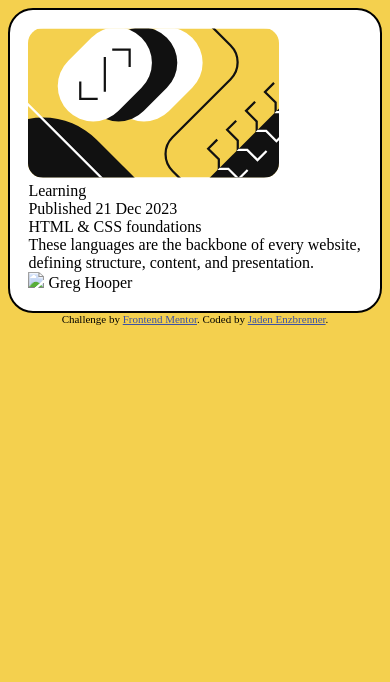
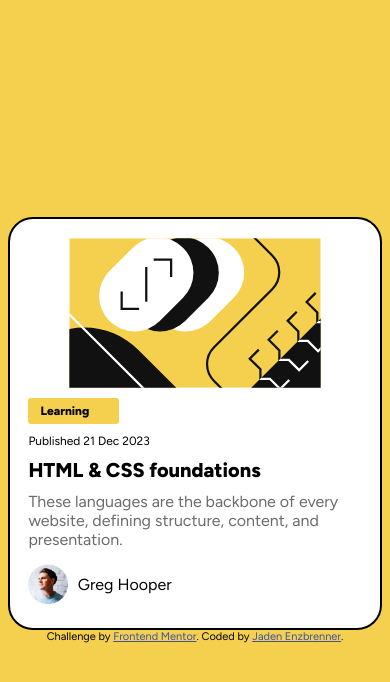
Before and after one commit to jadenenz/blog-preview-card, a plain HTML site: page index.html in a window 390 px wide. Drawn offline with Linux system fonts and the light colour scheme.

Commit message:
basic scaffolding and initial design for mobile done. need to clean up mobile design now

```diff
--- a/index.html
+++ b/index.html
@@ -10,6 +10,13 @@
       type="image/png"
       sizes="32x32"
       href="./assets/images/favicon-32x32.png"
+    />
+
+    <link rel="preconnect" href="https://fonts.googleapis.com" />
+    <link rel="preconnect" href="https://fonts.gstatic.com" crossorigin />
+    <link
+      href="https://fonts.googleapis.com/css2?family=Figtree:ital,wght@0,300..900;1,300..900&display=swap"
+      rel="stylesheet"
     />
 
     <title>Frontend Mentor | Blog preview card</title>
@@ -25,7 +32,13 @@
       }
 
       body {
+        font-family: "Figtree", sans-serif;
         background-color: hsl(47, 88%, 63%);
+        display: flex;
+        height: 100vh;
+        flex-direction: column;
+        align-items: center;
+        justify-content: center;
       }
 
       .preview-container {
@@ -34,6 +47,42 @@
         border-radius: 25px;
         border: 2px solid black;
         display: flex;
+      }
+
+      .inner-content {
+        display: flex;
+        flex-direction: column;
+        gap: 10px;
+      }
+
+      .tag {
+        display: flex;
+        background-color: hsl(47, 88%, 63%);
+        padding: 0.5em 1em;
+        font-size: 12px;
+        font-weight: 800;
+        border-radius: 3px;
+        width: 20%;
+      }
+
+      .published-date {
+        font-size: 12px;
+      }
+
+      .blog-title {
+        font-weight: 800;
+        font-size: 1.25em;
+      }
+
+      .blog-description {
+        color: hsl(0, 0%, 42%);
+      }
+
+      .blog-author {
+        display: flex;
+        flex-direction: row;
+        align-items: center;
+        gap: 10px;
       }
     </style>
   </head>
@@ -44,105 +93,6 @@
           src="assets/images/illustration-article.svg"
           style="height: 150px; border-radius: 15px"
         />
-        <!-- <svg
-          xmlns="http://www.w3.org/2000/svg"
-          width="336"
-          height="201"
-          fill="none"
-          viewBox="0 0 336 201"
-          style="border-radius: 15px"
-        >
-          <g clip-path="url(#a)">
-            <path fill="#F4D04E" d="M0 .5h336v200H0z" />
-            <rect
-              width="139"
-              height="95"
-              x="87.996"
-              y="77.729"
-              fill="#fff"
-              rx="47.5"
-              transform="rotate(-45 87.996 77.729)"
-            />
-            <rect
-              width="139"
-              height="95"
-              x="54.055"
-              y="77.729"
-              fill="#111"
-              rx="47.5"
-              transform="rotate(-45 54.055 77.729)"
-            />
-            <path
-              fill="#111"
-              d="M234.864 209.036 451.4-7.5l67.175 67.175-216.536 216.536z"
-            />
-            <rect
-              width="139"
-              height="95"
-              x="20.114"
-              y="77.729"
-              fill="#fff"
-              rx="47.5"
-              transform="rotate(-45 20.114 77.729)"
-            />
-            <rect
-              width="204.19"
-              height="270.554"
-              fill="#111"
-              rx="102.095"
-              transform="scale(-1 1) rotate(45 -103.887 14.564)"
-            />
-            <path
-              stroke="#fff"
-              stroke-width="3"
-              d="m6.69-357.5 135.583 135.727c12.481 12.494 12.481 32.737 0 45.231L-45.544 11.475c-12.481 12.494-12.481 32.737 0 45.23L107.088 209.5"
-            />
-            <path
-              stroke="#111"
-              stroke-width="3"
-              d="M69.965 71.719v23.334h23.334M136.079 52.273V28.94h-23.334M102.845 38.838v46.67M210.364-37.5l60.873 60.873c12.497 12.496 12.497 32.758 0 45.254l-77.745 77.746c-12.497 12.496-12.497 32.758 0 45.254l69.872 69.873"
-            />
-            <path
-              stroke="#111"
-              stroke-width="3"
-              d="m253.339 149.574-12.144 12.145 14.256 14.257v12.672h12.673l13.729 13.729 12.145-12.145M278.685 124.228l-12.145 12.145 14.257 14.257v12.673h12.673l13.729 13.729 12.145-12.145M304.031 98.883l-12.145 12.144 14.257 14.257v12.673h12.673l13.729 13.729 12.144-12.145M329.376 73.537l-12.145 12.145 14.257 14.257v12.672h12.673l13.729 13.729 12.145-12.144"
-            />
-            <path
-              stroke="#fff"
-              stroke-width="5"
-              d="m354.722 48.191-12.145 12.145 14.257 14.257v12.673h12.673l13.729 13.729 12.145-12.145"
-            />
-            <mask
-              id="b"
-              width="285"
-              height="285"
-              x="234"
-              y="-8"
-              maskUnits="userSpaceOnUse"
-              style="mask-type: alpha"
-            >
-              <path
-                fill="#111"
-                d="M234.864 209.036 451.4-7.5l67.175 67.175-216.536 216.536z"
-              />
-            </mask>
-            <g stroke="#fff" mask="url(#b)">
-              <path
-                stroke-width="3"
-                d="m253.339 149.574-12.144 12.145 14.256 14.257v12.672h12.673l13.729 13.729 12.145-12.145M278.685 124.228l-12.145 12.145 14.257 14.257v12.673h12.673l13.729 13.729 12.145-12.145M304.031 98.883l-12.145 12.144 14.257 14.257v12.673h12.673l13.729 13.729 12.144-12.145M329.376 73.537l-12.145 12.145 14.257 14.257v12.672h12.673l13.729 13.729 12.145-12.145"
-              />
-              <path
-                stroke-width="5"
-                d="m354.722 48.191-12.145 12.145 14.257 14.257v12.673h12.673l13.729 13.729 12.145-12.145"
-              />
-            </g>
-          </g>
-          <defs>
-            <clipPath id="a">
-              <path fill="#fff" d="M0 .5h336v200H0z" />
-            </clipPath>
-          </defs>
-        </svg> -->
         <div class="tag">Learning</div>
         <div class="published-date">Published 21 Dec 2023</div>
         <div class="blog-title">HTML & CSS foundations</div>
@@ -151,8 +101,8 @@
           content, and presentation.
         </div>
         <div class="blog-author">
-          <img src="#" />
-          Greg Hooper
+          <img src="assets/images/image-avatar.webp" style="height: 40px" />
+          <p>Greg Hooper</p>
         </div>
       </div>
     </div>
```
